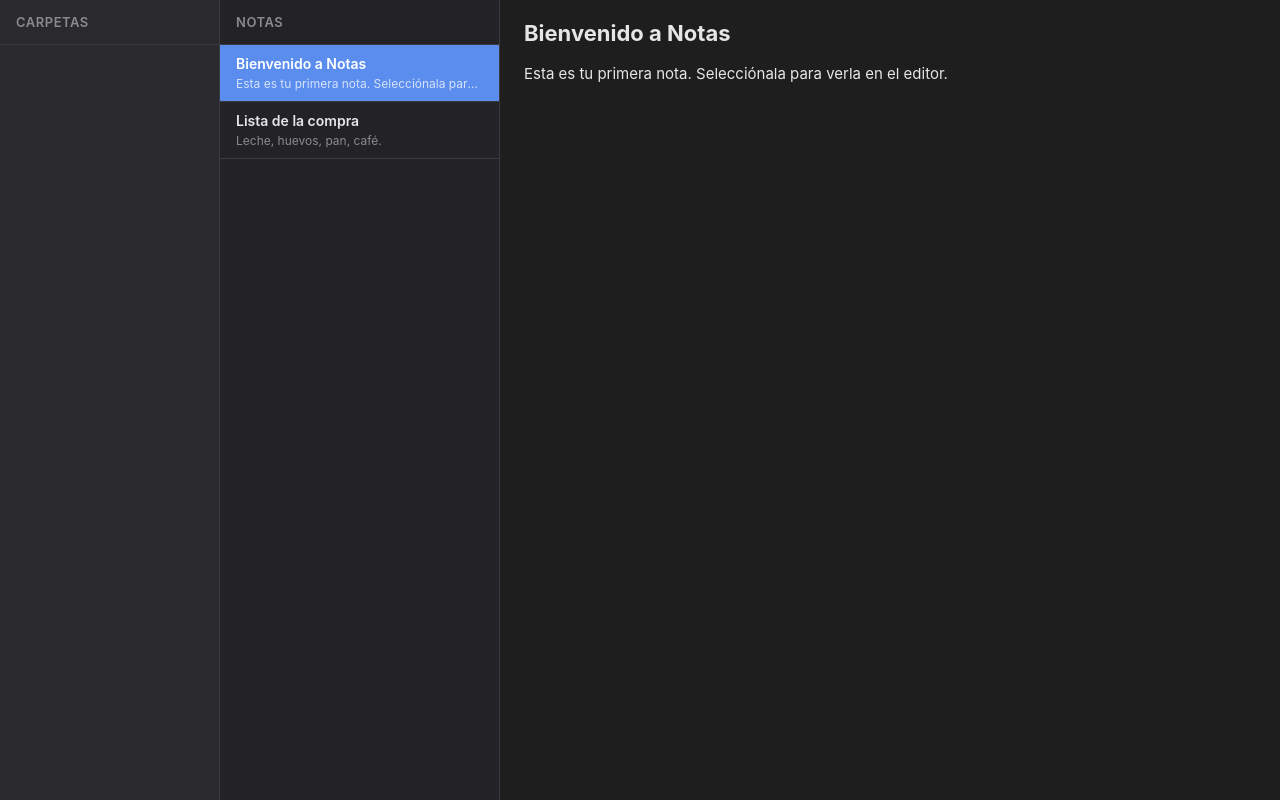
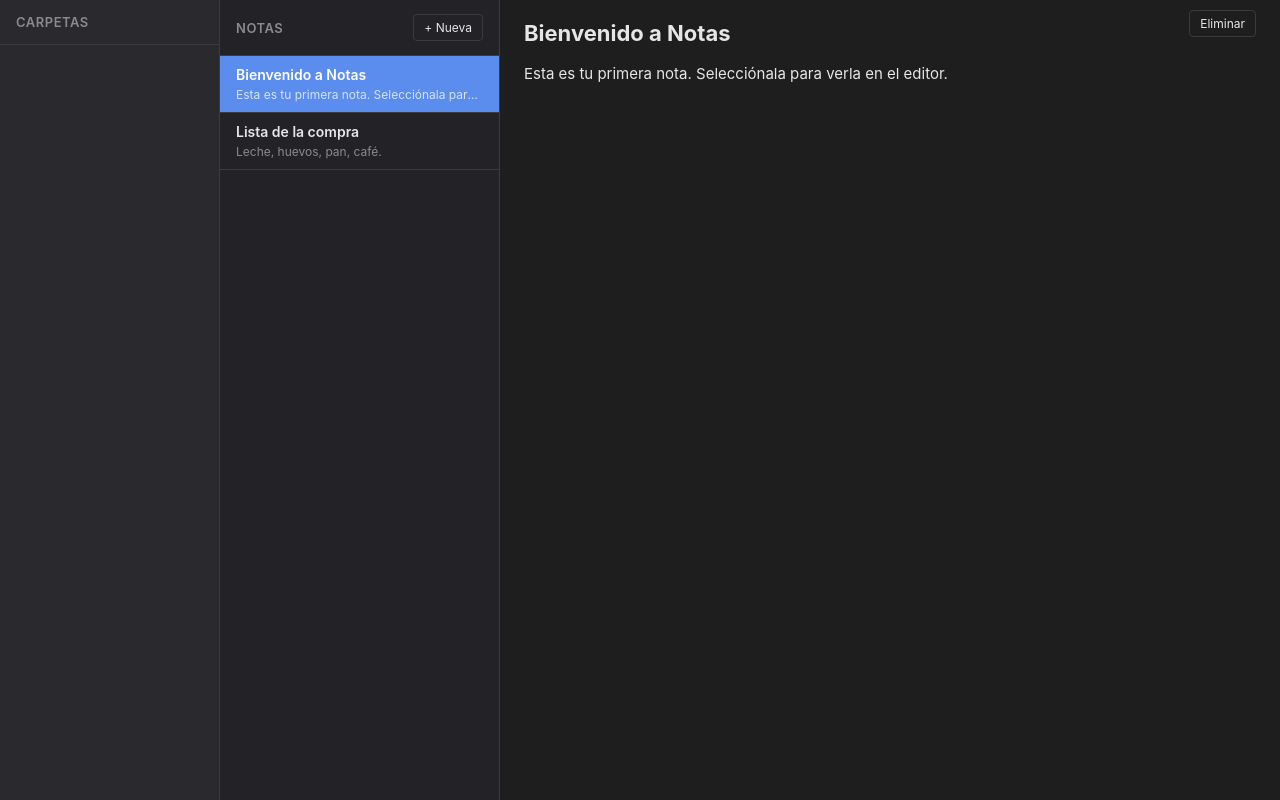
Before and after one commit to LittleEmber13/Tackly, a React (Vite) app: page / in a window 1280 px wide. Both pictures are taken after a click on the button 359 px from the left and 73 px from the top of the page. Built offline with nearby package versions, Linux system fonts and the light colour scheme.

Commit message:
feat: create and delete notes

```diff
--- a/src/App.tsx
+++ b/src/App.tsx
@@ -15,6 +15,24 @@ export default function App() {
     )
   }
 
+  function createNote() {
+    const newNote = {
+      id: crypto.randomUUID(),
+      title: 'Nueva nota',
+      content: ''
+    }
+    setNotes((prev) => [newNote, ...prev])
+    setSelectedId(newNote.id)
+  }
+
+  function deleteSelectedNote() {
+    if (!selectedNote) return
+    const confirmed = window.confirm(`¿Eliminar "${selectedNote.title}"?`)
+    if (!confirmed) return
+    setNotes((prev) => prev.filter((note) => note.id !== selectedId))
+    setSelectedId(null)
+  }
+
   return (
     <div className="app-layout">
       <aside className="sidebar">
@@ -23,7 +41,12 @@ export default function App() {
       </aside>
 
       <section className="note-list">
-        <div className="note-list-header">Notas</div>
+        <div className="note-list-header">
+          <span>Notas</span>
+          <button className="btn-new-note" onClick={createNote}>
+            + Nueva
+          </button>
+        </div>
         <div className="note-list-content">
           {notes.map((note) => (
             <button
@@ -41,12 +64,17 @@ export default function App() {
       <main className="editor">
         {selectedNote ? (
           <>
+            <div className="editor-toolbar">
               <input
                 className="editor-title"
                 value={selectedNote.title}
                 onChange={(e) => updateSelectedNote('title', e.target.value)}
                 placeholder="Título"
               />
+              <button className="btn-delete-note" onClick={deleteSelectedNote}>
+                Eliminar
+              </button>
+            </div>
             <textarea
               className="editor-content"
               value={selectedNote.content}
--- a/src/index.css
+++ b/src/index.css
@@ -52,6 +52,9 @@ body {
   font-weight: 600;
   text-transform: uppercase;
   letter-spacing: 0.04em;
+  display: flex;
+  align-items: center;
+  justify-content: space-between;
   color: var(--color-text-muted);
   border-bottom: 1px solid var(--color-border);
 }
@@ -136,3 +139,38 @@ body {
   resize: none;
   font-family: inherit;
 }
+
+.editor-toolbar {
+  display: flex;
+  align-items: center;
+  justify-content: space-between;
+  padding-right: 24px;
+}
+
+.editor-toolbar .editor-title {
+  flex: 1;
+}
+
+.btn-new-note,
+.btn-delete-note {
+  background: none;
+  border: 1px solid var(--color-border);
+  color: var(--color-text);
+  border-radius: 4px;
+  padding: 5px 10px;
+  font-size: 12px;
+  cursor: pointer;
+  font-family: inherit;
+}
+
+.btn-new-note:hover {
+  background: var(--color-accent);
+  border-color: var(--color-accent);
+  color: #fff;
+}
+
+.btn-delete-note:hover {
+  background: #c0392b;
+  border-color: #c0392b;
+  color: #fff;
+}
```
Lines whose indentation alone changed are shown as unchanged.
